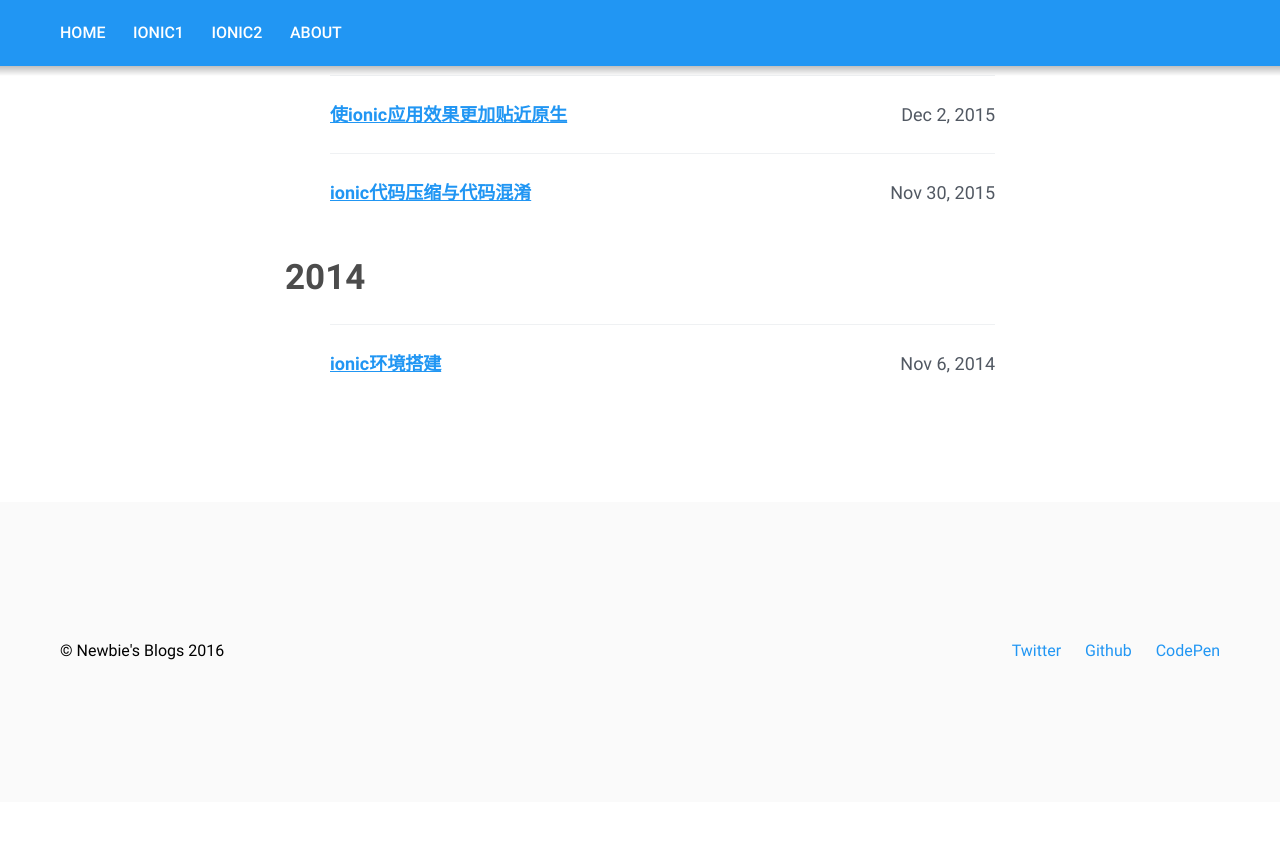
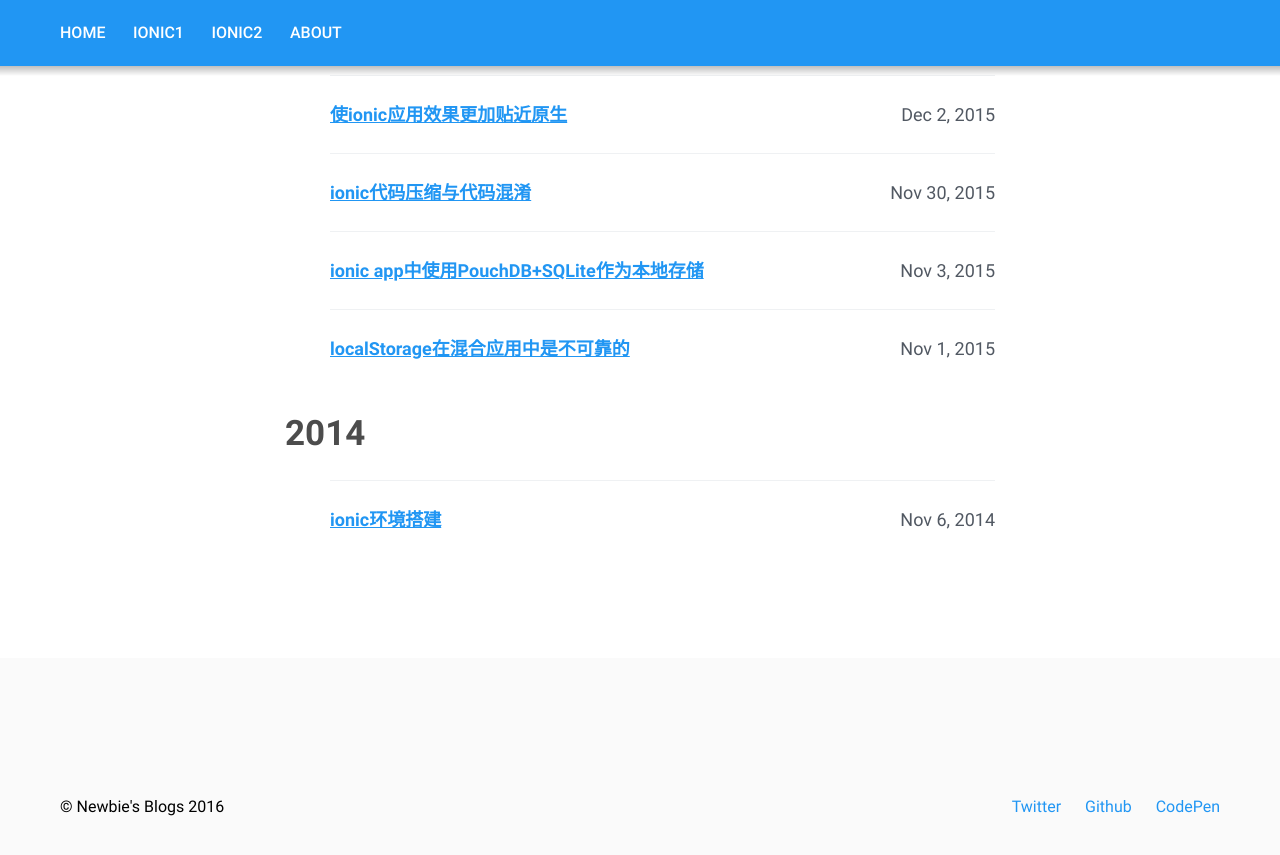
Before and after one commit to liuwenzhuang/liuwenzhuang.github.io, a Jekyll site: the page built from _pages/ionic1.html, in a window 1280 px wide and 900 px high, scrolled down 517 px. Shown: the top 855 px of the window. Built offline with Jekyll 4.4.1, drawn with Linux system fonts in a browser that asks for light colours; before the commit the page ends 1319 px from its top, so only the background shows below that; some of the changed lines change nothing that is shown.

Commit message:
add storage

```diff
--- a/_config.yml
+++ b/_config.yml
@@ -2,9 +2,7 @@
 title: Newbie's Blogs
 email: liu1114589929@gmail.com
 description: >
-  Write an awesome description for your new site here. You can edit this
-  line in _config.yml. It will appear in your document head meta (for
-  Google search results) and in your feed.xml site description.
+  Ionic1及Ionic2学习笔记，记录从学习初期跟着文档亦步亦趋的时期，记录从学习中期跟着诸多大神学习扩展的时期，记录现在半斤八两的迷茫与惆怅。现在依然跟着大神在走，不时记录两笔，不值一提，仅作为笔记吧。
 baseurl: ""
 url: ""
 urlPrefix: http://liuwenzhuang.github.io
--- /dev/null
+++ b/_posts/ionic1/2015-11-01-localstorage-is-not-reliable-in-hybrid-apps.md
@@ -0,0 +1,41 @@
+---
+title: "localStorage在混合应用中是不可靠的"
+date: 2015-11-01 22:30:02
+tag: ionic1
+---
+[original-doc]: http://gonehybrid.com/dont-assume-localstorage-will-always-work-in-your-hybrid-app/
+注：本文乃翻译而来，如有错误之处，请大家多多指正，大家也可挪步[原文][original-doc]。
+
+在Cordova/PhoneGap app中有多种本地存储数据的方式，而最常用的无疑是localStorage，localStorage提供了一种存储键值对数据的方案：
+
+~~~ javascript
+// simple example
+localStorage.setItem('name', 'Pinky');
+var name = localStorage.getItem('name');
+console.log(name);
+
+// complex example
+var records = [{ name: 'Pinky', age: 1 }, { name: 'Brain', age: 2 }];
+localStorage.setItem('records', JSON.stringify(records));
+var output = JSON.parse(localStorage.getItem('records'));
+console.table(output);
+~~~
+
+虽然localStorage比Cookie的存储能力要强大许多，不过在Cordova/PhoneGap app中使用localStorage时，也就最多拥有5MB的空间。
+
+大多数情况即使你关闭了app或重启了手机，使用localStorage存储的数据能够继续存在，但是Android和IOS设备对于localStorage的处理上可能会导致问题：
+
+## IOS
+
+IOS 8，当系统内存不足时，localStorage可能会被清除，就像ionic论坛里[这篇帖子](http://forum.ionicframework.com/t/ios-localstorage-persistence/20004/11)说的情况。
+
+## Android
+
+同样是在ionic论坛中，很多用户遇到localStorage被清除的情形，就像[这篇帖子](http://forum.ionicframework.com/t/localstorage-is-it-cleared-after-app-restarts-periodically-in-ios/21819/9)。
+
+所以，难道不能使用强大简便的localStorage了吗？
+当然不能不用，但是要使用得当：应该使用localStorage存储那些不需要永久保存的数据。一个很好的使用localStorage的场景是使用localStorage存储那些从外部获得的数据，如你的服务器，即使localStorage被清除，也可以通过请求外部数据再次获得。
+
+## 替代方案
+
+在hybrid app中，如果需要兼顾体验感和持久化存储，那么可以使用SQLite数据库。一种方案是使用PouchDB，一个开源的JavaScript框架，PouchDB封装了WebSQL, IndexedDB和SQLite。如果想了解如何使用PouchDB，可以查看我的另一篇[译文]()。另一种解决方案是使用LokiJS，LokiJS是一个快速的内存数据库，如果想了解如何使用LokiJS，可以查看我的另一篇译文[ionic怎样使用LokiJS作为本地存储](http://blog.csdn.net/u010730126/article/details/49535383)。
--- /dev/null
+++ b/_posts/ionic1/2015-11-03-ionic-PouchDB-SQLite.md
@@ -0,0 +1,361 @@
+---
+title: 'ionic app中使用PouchDB+SQLite作为本地存储'
+date: 2015-11-03 19:38
+tag: ionic1
+---
+[original-doc]: http://gonehybrid.com/how-to-use-pouchdb-sqlite-for-local-storage-in-your-ionic-app/
+[source-code]: https://github.com/ashteya/ionic-tutorial-pouchdb
+[ionic-use-LokiJS]: http://blog.csdn.net/u010730126/article/details/49535383
+[apache-couchdb]: http://couchdb.apache.org/
+[sqlite-plugin]: https://github.com/litehelpers/Cordova-sqlite-storage
+[pouchdb]: http://pouchdb.com/
+[pouchdb-inspector]: https://chrome.google.com/webstore/detail/pouchdb-inspector/hbhhpaojmpfimakffndmpmpndcmonkfa?hl=en
+[pouchdb-question]: http://stackoverflow.com/questions/27980987/pouchdb-not-detecting-sqlite-plugin-using-cordova
+注：本篇乃是译文，难免会有疏漏，欢迎大家批评指正，大家也可挪步[原文][original-doc]。
+
+我最近在寻找一种在ionic app中作为本地存储的解决方案，就我所查找的资料来看，最流行的方式是使用SQLite数据库。
+
+然而，跟随别人探寻PouchDB的脚步发现PouchDB能够实现本地存储并与服务器端同步，但是对于特定的app来说我并不需要服务器端。而且PouchDB可以不使用SQL语句的方式进行数据库存储，而我本身又有数据库经验，所以我想我应该使用SQLite.
+
+随着继续深入了解，在ionic app的开发中使用PouchDB要比SQLite拥有更好的性能，开发也更加容易，即使只是用PouchDB作为本地存储。
+
+注：也可以使用LokiJS代替PouchDB，详情可参考我的另外一篇译文[ionic怎样使用LokiJS作为本地存储][ionic-use-LokiJS]。
+
+本篇文章的[源码][source-code]可在Github上找到。
+
+## 关于PouchDB
+
+PouchDB是一个开源的JavaScript库，在浏览器中使用IndexedDB或WebSQL存储数据。是从[Apache CouchDB][apache-couchdb]衍生而来，并且允许本地数据和CouchDB服务器进行数据同步。
+
+IndexedDB或WebSQL均有存储空间的限制，如果想要在ionic mobile app中获得“无限制”存储，最好还是使用SQLite。如果安装了Cordova SQLite插件，那么PouchDB将会自动使用SQLite数据库。
+
+注：SQLite的速度确实要比IndexedDB或WebSQL的速度慢。
+
+## 安装相关库
+
+为了在我们的app中让PouchDB能够使用SQLite，我们需要安装：
+
+ - [SQLite Plugin][sqlite-plugin] for Cordova
+ - [PouchDB][pouchdb]库
+
+安装SQLite Plugin和其他Cordova Plugin一样，在ionic app的目录下，终端执行：
+
+~~~ bash
+$ cordova plugin add io.litehelpers.cordova.sqlitestorage
+~~~
+
+安装PouchDB，这里我使用bower，大家也可使用其他方式：
+
+~~~ bash
+$ bower install pouchdb
+~~~
+
+安装完成PouchDB，下一步自然是在index.html中引入js文件：
+
+~~~ javascript
+<script src="lib/pouchdb/dist/pouchdb.min.js"></script>
+~~~
+
+这样就完成了相关库的安装，下面就是写代码了。
+
+## 我们要做什么？
+
+本文中，我们是要完成一个生日记录的app，具有增加、删除、更新、查看朋友们生日的功能：
+![birthday_record.png](http://img.blog.csdn.net/20151101180109751)
+
+### 构造数据库相关操作的service
+
+第一步，我们需要构造一个service封装PouchDB的功能调用：
+
+~~~ javascript
+angular.module('starter').factory('BirthdayService', ['$q', BirthdayService]);
+
+function BirthdayService($q) {
+    var _db;
+
+    // We'll need this later.
+    var _birthdays;
+
+    return {
+        initDB: initDB,
+
+        // We'll add these later.
+        getAllBirthdays: getAllBirthdays,
+        addBirthday: addBirthday,
+        updateBirthday: updateBirthday,
+        deleteBirthday: deleteBirthday
+    };
+
+    function initDB() {
+        // Creates the database or opens if it already exists
+        _db = new PouchDB('birthdays', {adapter: 'websql'});
+    };
+}
+~~~
+
+**initDB**函数当数据库不存在时会新建一个数据库，当数据库存在时打开数据库。
+
+可以看到，上面的代码只实现了**initDB**函数，下面实现其他功能函数：
+
+####**addBirthday**函数
+
+**addBirthday**函数用来向我们的数据库插入一条生日信息：
+
+~~~ javascript
+function addBirthday(birthday) {
+      return $q.when(_db.post(birthday));
+};
+~~~
+
+咦，怎么没有insert语句呢？在PouchDB中，birthday对象会被简单处理成JSON，并存储在数据库中。
+
+插入数据有2种方式，一种是像上面那样使用post方法，一种是使用put方法。使用post方法，PouchDB会自动帮你生成_id，而使用put方法，需要自己手动添加_id。
+
+看到这，大家可能有些疑惑，为什么要将_db.post封装到$q的promise中。我会在下文解释。
+
+####**updateBirthday**函数
+
+~~~ javascript
+function updateBirthday(birthday) {
+    return $q.when(_db.put(birthday));
+};
+~~~
+
+####**deleteBirthday**函数
+
+~~~ javascript
+function deleteBirthday(birthday) {
+    return $q.when(_db.remove(birthday));
+};
+~~~
+
+####**getAllBirthdays**函数
+
+~~~ javascript
+function getAllBirthdays() {
+    if (!_birthdays) {
+       return $q.when(_db.allDocs({ include_docs: true}))
+            .then(function(docs) {
+
+                // Each row has a .doc object and we just want to send an
+                // array of birthday objects back to the calling controller,
+                // so let's map the array to contain just the .doc objects.
+                _birthdays = docs.rows.map(function(row) {
+                    // Dates are not automatically converted from a string.
+                    row.doc.Date = new Date(row.doc.Date);
+                    return row.doc;
+                });
+
+                // Listen for changes on the database.
+                _db.changes({ live: true, since: 'now', include_docs: true})
+                   .on('change', onDatabaseChange);
+
+                return _birthdays;
+            });
+    } else {
+        // Return cached data as a promise
+        return $q.when(_birthdays);
+    }
+};
+~~~
+
+这里使用**allDocs**函数获得数据库内所有的birthday对象，并返回一个数组。我不想让调用这个service的controller能够获取到PouchDB或docs的所有信息，所以我将rows数组映射成为一个只包含row.doc对象的新数组。
+
+可以看到这里对row.doc.Date做了转换，转换成Date对象，因为不幸的是JSON中的日期不能自动转换回Date对象。
+
+我还将结果保存了一份到_birthdays数组中作为缓存使用，这样我只需要在app开始时访问一次数据库。
+
+但是，这就有个问题，要怎样保持_birthdays缓存和数据库内容的同步呢？下面的**onDatabaseChange**函数就是为此而生的：
+
+~~~ javascript
+function onDatabaseChange(change) {
+    var index = findIndex(_birthdays, change.id);
+    var birthday = _birthdays[index];
+
+    if (change.deleted) {
+        if (birthday) {
+            _birthdays.splice(index, 1); // delete
+        }
+    } else {
+        if (birthday && birthday._id === change.id) {
+            _birthdays[index] = change.doc; // update
+        } else {
+            _birthdays.splice(index, 0, change.doc) // insert
+        }
+    }
+}
+
+// Binary search, the array is by default sorted by _id.
+function findIndex(array, id) {
+    var low = 0, high = array.length, mid;
+    while (low < high) {
+    mid = (low + high) >>> 1;
+    array[mid]._id < id ? low = mid + 1 : high = mid
+    }
+    return low;
+}
+~~~
+
+**onDatabaseChange**函数使你能够在数据库变化时更新_birthdays缓存。**onDatabaseChange**函数需要传入一个对象作为参数，此参数包含了id值和doc对象内的真实数据。如果此id没有在_birthdays数组中找到，那就意味着我们我们要新增加一条生日记录了，否则就意味着我们要进行**update**或**delete**操作了。
+
+#### 为什么使用$q
+
+上文留下了一个问题：为什么使用$q封装数据库操作？
+
+PouchDB所有的数据库操作都是异步的，并且使用promise。不幸的是当promise被resolve后，Angular并不知道需要去更新UI，然而，当使用$q封装相关操作后，神奇的事情就发生了，Angular就知道应该去更新UI了。
+
+### 创建UI
+
+目前为止，我们已经创建了service承担大部分工作了，现在开始UI的设计。
+
+首先，我们添加一个controller:**OverviewController**调用**birthdayService.initDB**函数初始化数据库，注意操作应该在**$ionicPlatform.ready**（表示设备已经就绪）内执行：
+
+~~~ javascript
+angular.module('starter').controller('OverviewController', ['$scope', '$ionicModal', '$ionicPlatform', 'BirthdayService', OverviewController]);
+
+function OverviewController($scope, $ionicModal, $ionicPlatform, birthdayService) {
+    var vm = this;
+
+    // Initialize the database.
+    $ionicPlatform.ready(function() {
+        birthdayService.initDB();
+
+        // Get all birthday records from the database.
+        birthdayService.getAllBirthdays().then(function(birthdays) {
+            vm.birthdays = birthdays;
+        });
+    });
+
+    // Initialize the modal view.
+    $ionicModal.fromTemplateUrl('add-or-edit-birthday.html', {
+        scope: $scope,
+        animation: 'slide-in-up'
+    }).then(function(modal) {
+        $scope.modal = modal;
+    });
+
+    vm.showAddBirthdayModal = function() {
+        $scope.birthday = {};
+        $scope.action = 'Add';
+        $scope.isAdd = true;
+        $scope.modal.show();
+    };
+
+    vm.showEditBirthdayModal = function(birthday) {
+        $scope.birthday = birthday;
+        $scope.action = 'Edit';
+        $scope.isAdd = false;
+        $scope.modal.show();
+    };
+
+    $scope.saveBirthday = function() {
+        if ($scope.isAdd) {
+            birthdayService.addBirthday($scope.birthday);
+        } else {
+            birthdayService.updateBirthday($scope.birthday);
+        }
+        $scope.modal.hide();
+    };
+
+    $scope.deleteBirthday = function() {
+        birthdayService.deleteBirthday($scope.birthday);
+        $scope.modal.hide();
+    };
+
+    $scope.$on('$destroy', function() {
+        $scope.modal.remove();
+    });
+
+    return vm;
+}
+~~~
+
+最后，在index.html中创建UI，这里我们使用$ionicModal弹出“增加生日”和“编辑生日”的界面:
+
+~~~ html
+<body ng-app="starter">
+  <ion-pane ng-controller="OverviewController as vm">
+    <ion-header-bar class="bar-stable">
+      <h1 class="title">Birthdays</h1>
+      <div class="buttons">
+        <button ng-click="vm.showAddBirthdayModal()" class="button button-icon icon ion-plus"></button>
+      </div>
+    </ion-header-bar>
+    <ion-content>
+      <ion-list>
+        <ion-item ng-repeat="b in vm.birthdays" ng-click="vm.showEditBirthdayModal(b)">
+          <div style="float: left">{{ b.Name }}</div>
+          <div style="float: right">{{ b.Date | date:"dd MMMM yyyy" }}</div>
+        </ion-item>
+      </ion-list>
+    </ion-content>
+  </ion-pane>
+
+  <script id="add-or-edit-birthday.html" type="text/ng-template">
+    <ion-modal-view>
+      <ion-header-bar>
+        <h1 class="title">{{ action }} Birthday</h1>
+        <div class="buttons">
+        <button ng-hide="isAdd" ng-click="deleteBirthday()" class="button button-icon icon ion-trash-a"></button>
+        </div>
+      </ion-header-bar>
+      <ion-content>
+        <div class="list list-inset">
+          <label class="item item-input">
+          <input type="text" placeholder="Name" ng-model="birthday.Name">
+          </label>
+          <label class="item item-input">
+          <input type="date" placeholder="Birthday" ng-model="birthday.Date">
+          </label>
+        </div>
+        <div class="padding">
+          <button ng-click="saveBirthday()" class="button button-block button-positive activated">Save</button>
+        </div>
+      </ion-content>
+    </ion-modal-view>
+  </script>
+</body>
+~~~
+
+### 检查数据库
+
+Chrome上有个[PouchDB Inspector][pouchdb-inspector]扩展可以方便的在Chrome Developer Tools内查看数据库的内容:
+![PouchDB_Inspector_in_Chrome.png](http://img.blog.csdn.net/20151101200535576)
+注：当使用
+
+~~~ bash
+$ ionic serve --lab
+~~~
+
+在浏览器中查看效果时，不能使用[PouchDB Inspector][pouchdb-inspector]。因为它会使用iframe展示Android和IOS的UI效果，而[PouchDB Inspector][pouchdb-inspector]连接PouchDB是通过**window.PouchDB**的，当window对象处于**iframe**标签内就不能使用**window.PouchDB**了。
+
+### 可能存在的问题
+
+注意，当你在桌面浏览器上测试此app时，PouchDB使用IndexDB adapter或WebSQL adapter，具体使用哪个取决于你的浏览器，可以使用如下方式获知使用的是那个adapter:
+
+~~~ javascript
+var db = new PouchDB('birthdays');
+console.log(db.adapter);
+~~~
+
+在手机上测试时，即使使用SQLite，上面的代码可能返回结果也是websql，为了证实使用的确实是SQLite，需要使用如下代码（[StackOverflow问答][pouchdb-question]）：
+
+~~~ javascript
+var db = new PouchDB('birthdays');
+db.info().then(console.log.bind(console));
+~~~
+
+这段代码会返回一个对象，其中**sqlite_plugin**属性为true或false。
+
+### 删除数据库
+
+~~~ javascript
+var db = new PouchDB('birthdays');
+db.destroy().then(function() { console.log('ALL YOUR BASE ARE BELONG TO US') });
+~~~
+
+理论上来说，也可以使用[PouchDB Inspector][pouchdb-inspector]删除数据库，不过因为某些原因，我没有测试通过。
+
+### 结语
+
+可以看出，使用PouchDB还是很方便的，功能也很强大。
```
